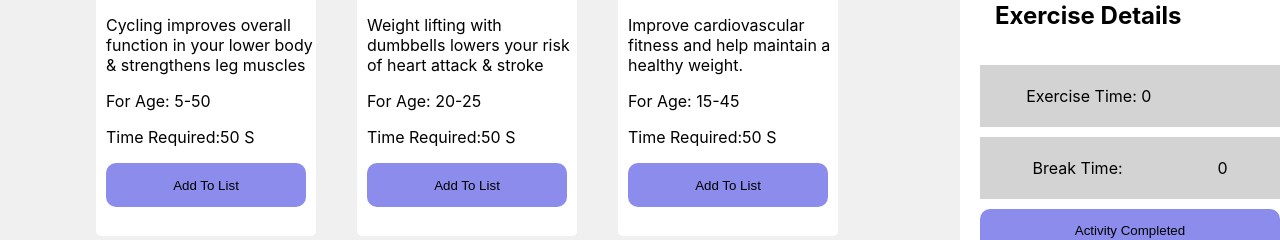
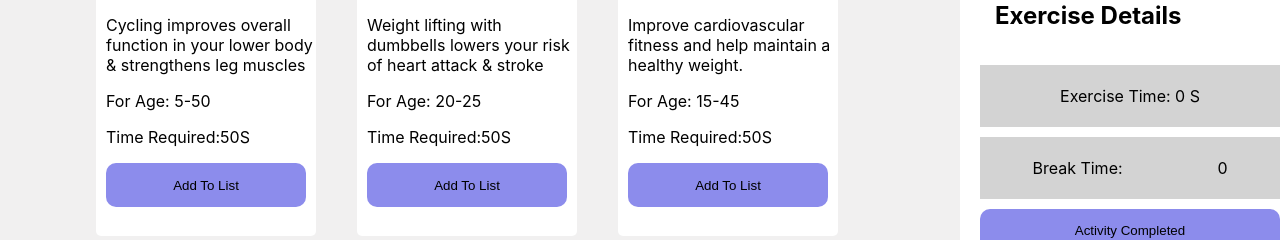
Before and after one commit to pritthwiraz/activity-tracker, a React (Create React App) app: page / in a window 1280 px wide. Shown: the part 377-617 px from the top of the page. Built offline with nearby package versions, Linux system fonts and the light colour scheme; the HTML template or start-up script is replaced by a standard one.

Commit message:
Exercise time fixed

```diff
--- a/src/Components/Activities/Activities.css
+++ b/src/Components/Activities/Activities.css
@@ -17,6 +17,7 @@
     gap: 15px;
 }
 .activity-details{
+
     margin: 0;
     padding: 0;
     padding-left: 20px;
--- a/src/Components/Activities/Activities.js
+++ b/src/Components/Activities/Activities.js
@@ -2,6 +2,7 @@ import React, { useEffect, useState } from 'react';
 import "./Activities.css"
 import logo from '../../Activity Tracker Logo-.png'
 import Activity from '../Activity/Activity';
+import Exercise from '../Exercise/Exercise';
 
 
 const Activities = () => {
@@ -15,11 +16,14 @@ const Activities = () => {
         .then(data => setActivities(data))
     }, [])
 
+
     const addToList = (activity) => {
         // console.log(activity)
         const newTime = [...time, activity]
         setTime(newTime)
     }
+
+
     return (
             <div className='activites'>
             <div className="activity-container">
@@ -63,11 +67,10 @@ const Activities = () => {
                 <div>
                     <h2>Exercise Details</h2>
                     <div className='ex-time'>
-                        <p>Exercise Time: {time.length}</p>
-                        <p></p>
+                     <Exercise time={time}></Exercise>
                     </div>
                     <div className='ex-time'>
-                        <p>Break Time:</p>
+                        <p>Break Time: </p>
                         <p>0</p>
                     </div>
                 </div>
--- a/src/Components/Activity/Activity.js
+++ b/src/Components/Activity/Activity.js
@@ -10,9 +10,11 @@ const Activity = (props) => {
             <h3>{name}</h3>
             <p>{description}</p>
             <p>For Age: {age}</p>
-            <p>Time Required:{time} S</p>
+            <p>Time Required:{time}S</p>
             <button onClick={() => {props.addToList(props.activity)}} className='btn-list'><p>Add To List</p></button>
+
         </div>
+
     );
 };
 
--- /dev/null
+++ b/src/Components/Exercise/Exercise.js
@@ -0,0 +1,17 @@
+import React from 'react';
+
+const Exercise = ({time}) => {
+    // console.log(time)
+    let total = 0;
+    for (const activity of time){
+        total = total + parseInt(activity.time)
+    }
+    return (
+        <div>
+                <p>Exercise Time: {total} S</p>
+
+        </div>
+    );
+};
+
+export default Exercise;
```
Also changed, not shown: src/Components/Activity/Activity.css (line endings or trailing spaces), src/Components/Exercise/Exercise.css (added).
